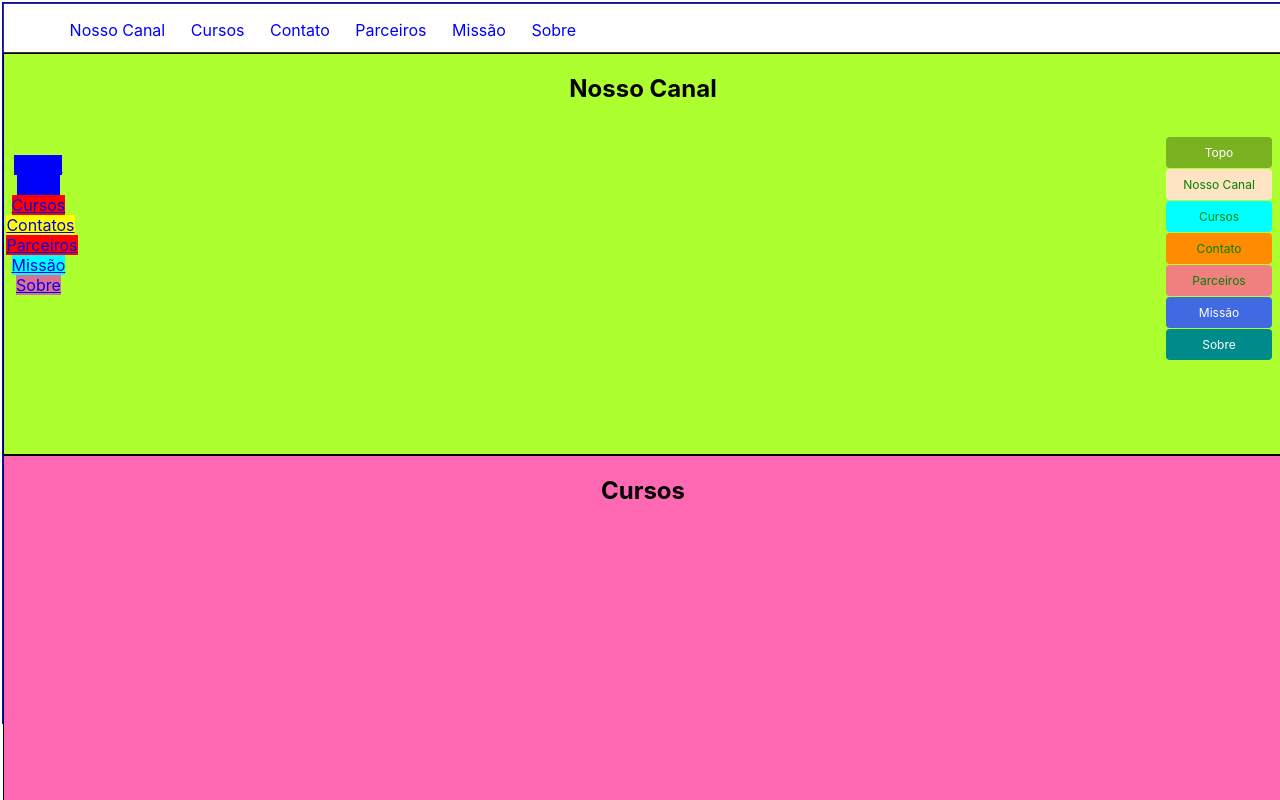
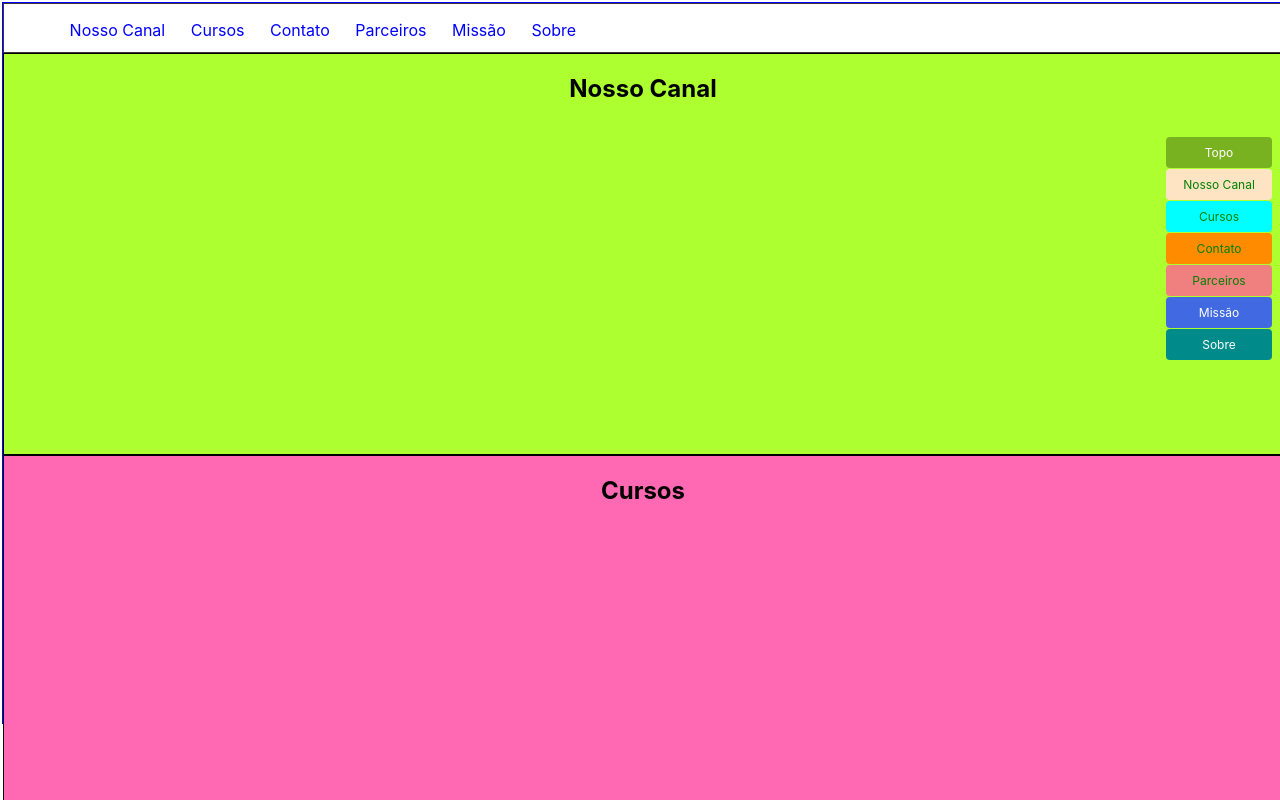
Before and after one commit to fabriciorangel07/menu, a React (Create React App) app: page / in a window 1280 px wide. Shown: the top 800 px of the page. Built offline with nearby package versions, Linux system fonts and the light colour scheme.

Commit message:
aula neto
aulas neto

```diff
--- a/src/componentes/Menu_horizontal.css
+++ b/src/componentes/Menu_horizontal.css
@@ -165,49 +165,54 @@
     background-color:rgb(41, 130, 130);
 }
 
-.aside {
+.aside a{
     position: fixed;
-    left: -2vw;
-    transition: 0.2s;
-    padding: 4vh;
+    left: -12.5vh;
+    transition: 0.4s;
+    padding: 1.5vh;
     width: 5vw;
+    bottom: auto;
+    font-size: 12px;
+    text-align: center;
+    border-radius: 0px 16px 16px 0px;
     text-decoration: none;
-    font-size: 16px;
-    border-radius: 0px 20px 20px 0px;
-    clear: both;
 }
 
 .aside a:hover {
     left: 0;
+    color: none;
+    width: 6vw;
+
 }
 
 #inicio2 {
     top: 20vh;
     background-color: blue;
+    color: white;
 }
 
 #cursos2 {
-    top: 30vh;
+    top: 25vh;
     background-color: red;
 }
 
 #contatos2 {
-    top: 40vh;
+    top: 30vh;
     background-color: yellow;
 }
 
 
 #parceiros2 {
-    top: 50vh;
-    background-color: red;
+    top: 35vh;
+    background-color: papayawhip;
 }
 
 #missao2 {
-    top: 60vh;
+    top: 40vh;
     background-color: cyan;
 }
 
 #sobre2 {
-    top: 70vh;
+    top: 45vh;
     background-color: palevioletred;
 }
--- a/src/componentes/Menu_horizontal.jsx
+++ b/src/componentes/Menu_horizontal.jsx
@@ -17,9 +17,6 @@ export default function Menu() {
                 </ul>
             </nav>
           </div>
-                    <section id="inicio">
-                    <h2>Nosso Canal</h2>
-
                         <aside className="aside">
                             <a href="#inicio" id="inicio2"> Nosso Canal </a>
                             <a href="#cursos" id="cursos2"> Cursos </a>
@@ -28,6 +25,9 @@ export default function Menu() {
                             <a href="#missao" id="missao2"> Missão </a>
                             <a href="#sobre" id="sobre2"> Sobre </a>
                         </aside>
+
+                    <section id="inicio">
+                        <h2>Nosso Canal</h2>
                     </section>
 
                     <section id="cursos">
```
